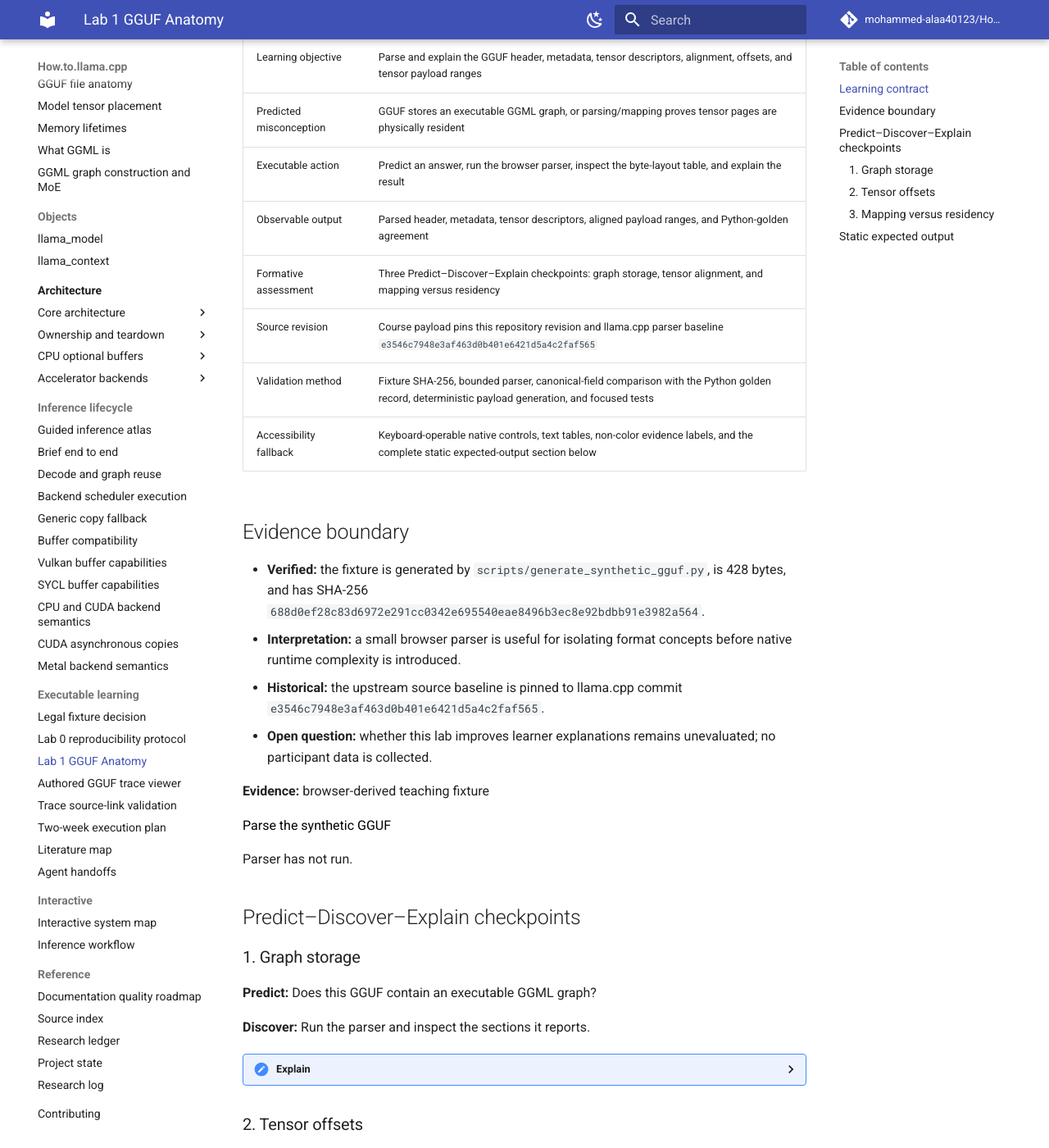
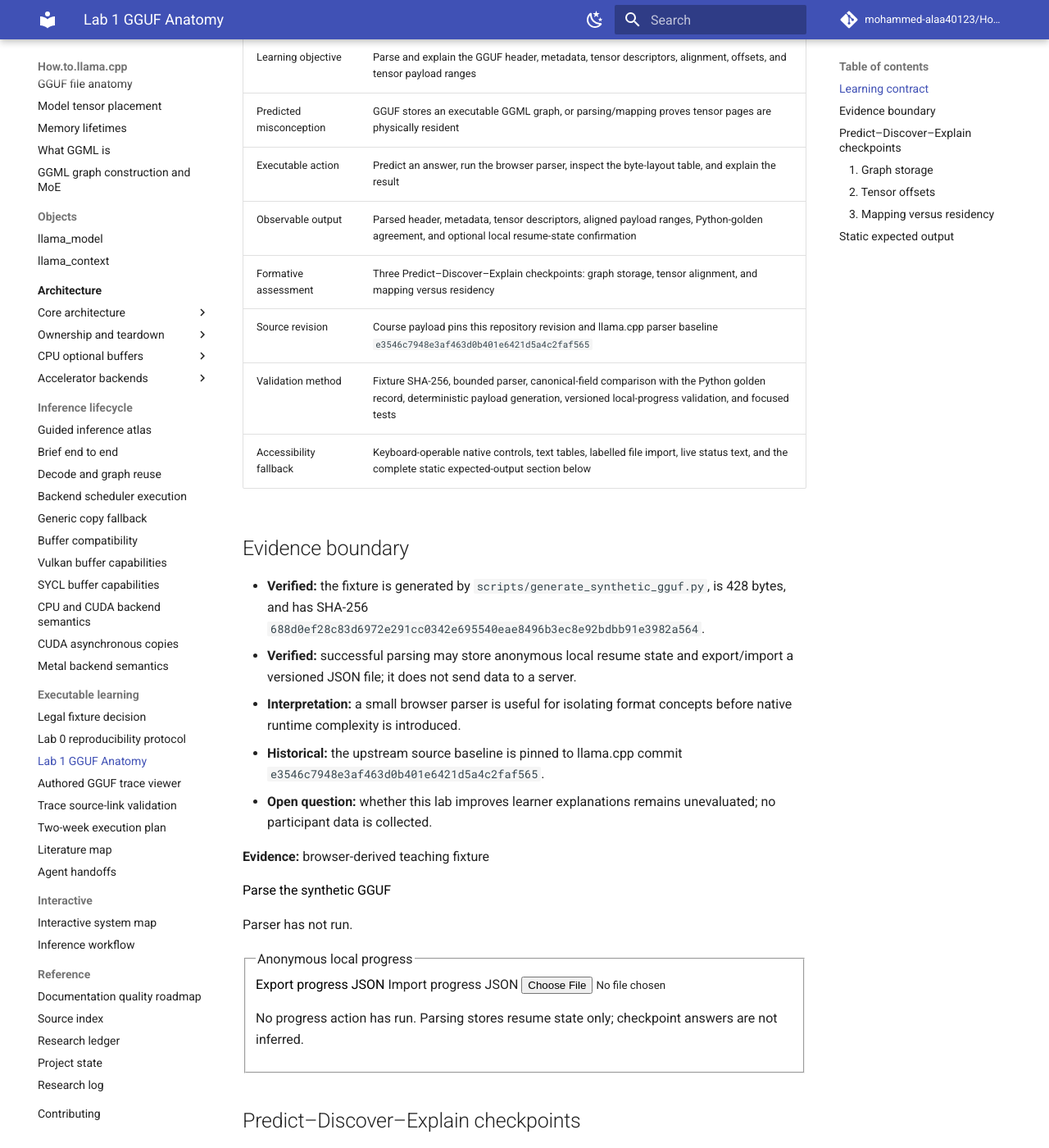
Before and after one commit to mohammed-alaa40123/How.to.llama.cpp, an MkDocs documentation site: the page built from docs/labs/gguf-anatomy.md, in a window 1280 px wide and 1400 px high, scrolled down 437 px. Shown: the whole window at 82% size. Built offline with MkDocs 1.6.1 and Material for MkDocs 9.7.7, drawn with Linux system fonts in a browser that asks for light colours; comment, search, counter and statistics services are not loaded; some of the changed text lies outside the part shown.

Commit message:
Document Lab 1 local progress integration and boundaries

```diff
--- a/docs/labs/gguf-anatomy.md
+++ b/docs/labs/gguf-anatomy.md
@@ -11,15 +11,16 @@ This bounded vertical slice parses a project-owned synthetic GGUF fixture in the
 | Learning objective | Parse and explain the GGUF header, metadata, tensor descriptors, alignment, offsets, and tensor payload ranges |
 | Predicted misconception | GGUF stores an executable GGML graph, or parsing/mapping proves tensor pages are physically resident |
 | Executable action | Predict an answer, run the browser parser, inspect the byte-layout table, and explain the result |
-| Observable output | Parsed header, metadata, tensor descriptors, aligned payload ranges, and Python-golden agreement |
+| Observable output | Parsed header, metadata, tensor descriptors, aligned payload ranges, Python-golden agreement, and optional local resume-state confirmation |
 | Formative assessment | Three Predict–Discover–Explain checkpoints: graph storage, tensor alignment, and mapping versus residency |
 | Source revision | Course payload pins this repository revision and llama.cpp parser baseline `e3546c7948e3af463d0b401e6421d5a4c2faf565` |
-| Validation method | Fixture SHA-256, bounded parser, canonical-field comparison with the Python golden record, deterministic payload generation, and focused tests |
-| Accessibility fallback | Keyboard-operable native controls, text tables, non-color evidence labels, and the complete static expected-output section below |
+| Validation method | Fixture SHA-256, bounded parser, canonical-field comparison with the Python golden record, deterministic payload generation, versioned local-progress validation, and focused tests |
+| Accessibility fallback | Keyboard-operable native controls, text tables, labelled file import, live status text, and the complete static expected-output section below |
 
 ## Evidence boundary
 
 - **Verified:** the fixture is generated by `scripts/generate_synthetic_gguf.py`, is 428 bytes, and has SHA-256 `688d0ef28c83d6972e291cc0342e695540eae8496b3ec8e92bdbb91e3982a564`.
+- **Verified:** successful parsing may store anonymous local resume state and export/import a versioned JSON file; it does not send data to a server.
 - **Interpretation:** a small browser parser is useful for isolating format concepts before native runtime complexity is introduced.
 - **Historical:** the upstream source baseline is pinned to llama.cpp commit `e3546c7948e3af463d0b401e6421d5a4c2faf565`.
 - **Open question:** whether this lab improves learner explanations remains unevaluated; no participant data is collected.
@@ -29,6 +30,12 @@ This bounded vertical slice parses a project-owned synthetic GGUF fixture in the
   <button type="button" data-gguf-run>Parse the synthetic GGUF</button>
   <p data-gguf-status role="status" aria-live="polite">Parser has not run.</p>
   <div data-gguf-output></div>
+  <fieldset>
+    <legend>Anonymous local progress</legend>
+    <button type="button" data-progress-export>Export progress JSON</button>
+    <label>Import progress JSON <input type="file" accept="application/json,.json" data-progress-import></label>
+    <p data-progress-status role="status" aria-live="polite">No progress action has run. Parsing stores resume state only; checkpoint answers are not inferred.</p>
+  </fieldset>
 </div>
 
 ## Predict–Discover–Explain checkpoints
@@ -86,4 +93,4 @@ The accessible fallback is equivalent to the interactive result:
 | `demo.vector` | shape `[3]`, F32, bytes `416–427` |
 | Python-golden agreement | all canonical fields match |
 
-The output is evidence about this synthetic file only. It is not a model, and success is not inference.
+The output is evidence about this synthetic file only. It is not a model, and success is not inference. Local progress records that the parser step was reached; it does not record an answer, award mastery, identify the learner, or synchronize with a server.
```
